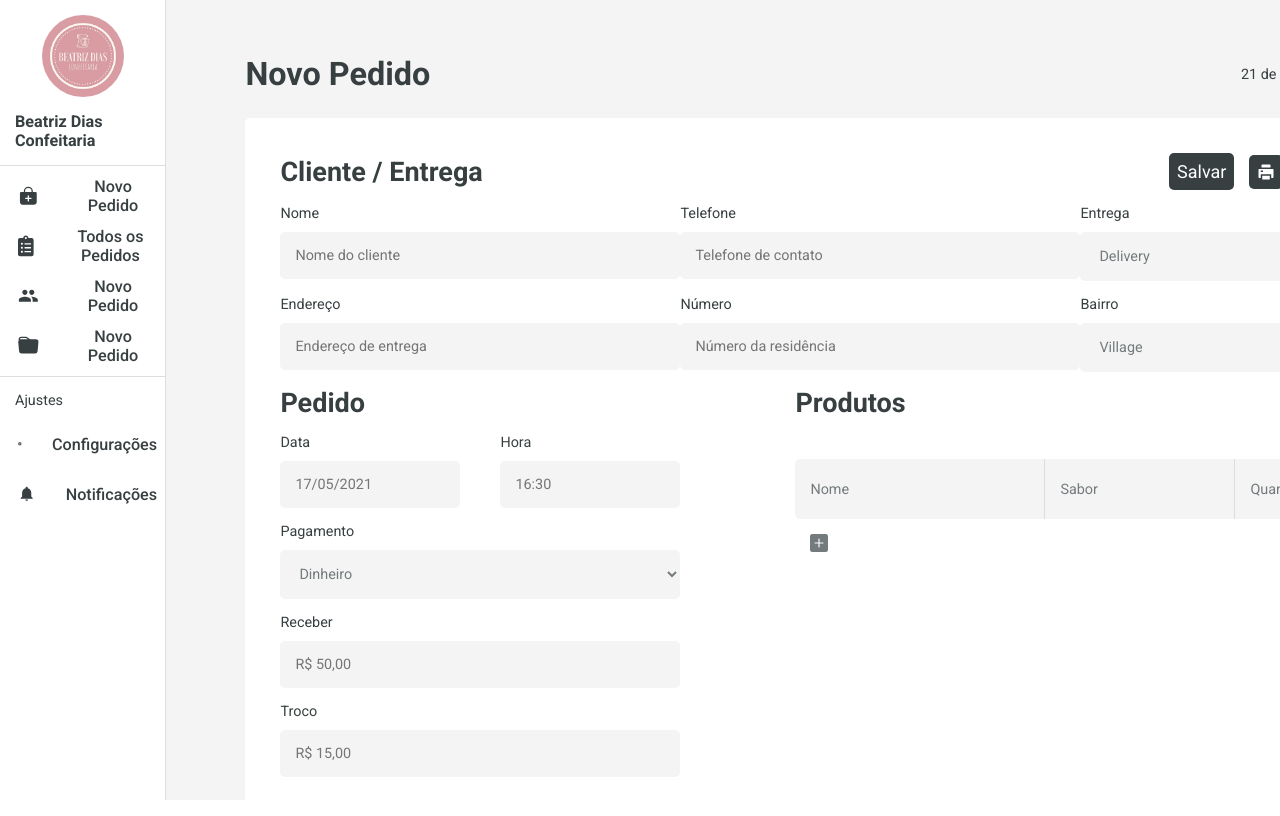
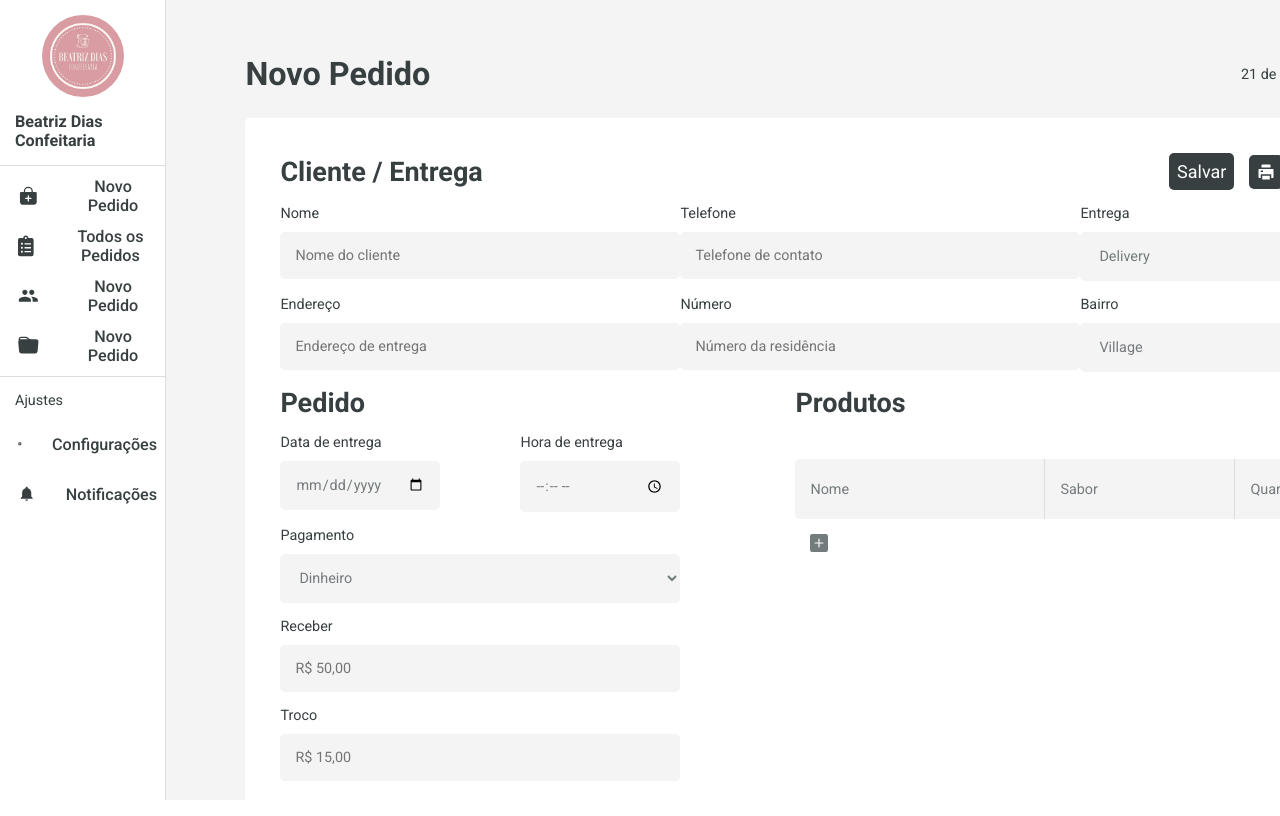
Before and after one commit to Emerson-MM-Filho/Order-Manager-Front, a React (Create React App) app in the folder react-system/: page / in a window 1280 px wide. Shown: the top 816 px of the page. Built offline with nearby package versions, Linux system fonts and the light colour scheme.

Commit message:
change input date and hour

```diff
--- /dev/null
+++ b/react-system/src/components/inputDate.css
@@ -0,0 +1,17 @@
+.orderInputDate {
+    display: flex;
+    flex-direction: column;
+    font-size: .8rem;
+    margin-top: 15px;
+    width: 40%;
+}
+
+.orderInputDate input[type="date"] {
+    margin-top: 10px;
+    background-color: var(--semi-white);
+    border: none;
+    border-radius: 5px;
+    padding: 15px;
+    font-size: .8rem;
+    color: var(--gray);
+}
--- /dev/null
+++ b/react-system/src/components/inputDate.js
@@ -0,0 +1,12 @@
+import './inputDate.css'
+
+function inputDate() {
+  return (
+    <label for="inputDate" className="orderInputDate" >
+      Data de entrega
+      <input id="inputDate" type="date"/>
+    </label>
+  )
+}
+
+export default inputDate
--- /dev/null
+++ b/react-system/src/components/inputHour.css
@@ -0,0 +1,17 @@
+.orderInputHour {
+    display: flex;
+    flex-direction: column;
+    font-size: .8rem;
+    margin-top: 15px;
+    width: 40%;
+}
+
+.orderInputHour input[type="time"] {
+    margin-top: 10px;
+    background-color: var(--semi-white);
+    border: none;
+    border-radius: 5px;
+    padding: 15px;
+    font-size: .8rem;
+    color: var(--gray);
+}
--- /dev/null
+++ b/react-system/src/components/inputHour.js
@@ -0,0 +1,13 @@
+import './inputHour.css'
+
+function inputHour() {
+  return (
+    <label for="orderInputHour" className="orderInputHour">
+      Hora de entrega
+      <input type="time" id="orderInputHour"/>
+    </label>
+  )
+
+}
+
+export default inputHour
--- a/react-system/src/components/sendDetails.js
+++ b/react-system/src/components/sendDetails.js
@@ -1,7 +1,9 @@
 import './sendDetails.css'
 
-import TextInput from "./textInput";
-import SelectInput from "./selectInput";
+import TextInput from './textInput'
+import SelectInput from './selectInput'
+import InputDate from './inputDate'
+import InputHour from './inputHour'
 
 function sendDetails() {
   const payment = ['Dinheiro', 'Cartão']
@@ -11,8 +13,8 @@ function sendDetails() {
       <div id="sendDetails">
         <h4>Pedido</h4>
         <div id="inlineInput">
-          <TextInput name="Data" placeholderInput="17/05/2021"/>
-          <TextInput name="Hora" placeholderInput="16:30"/>
+          <InputDate forLabel="orderInputDate"/>
+          <InputHour forLabel="orderInputHour"/>
         </div>
         <SelectInput name="Pagamento" allOptions={payment}/>
         <TextInput name="Receber" placeholderInput="R$ 50,00"/>
```
